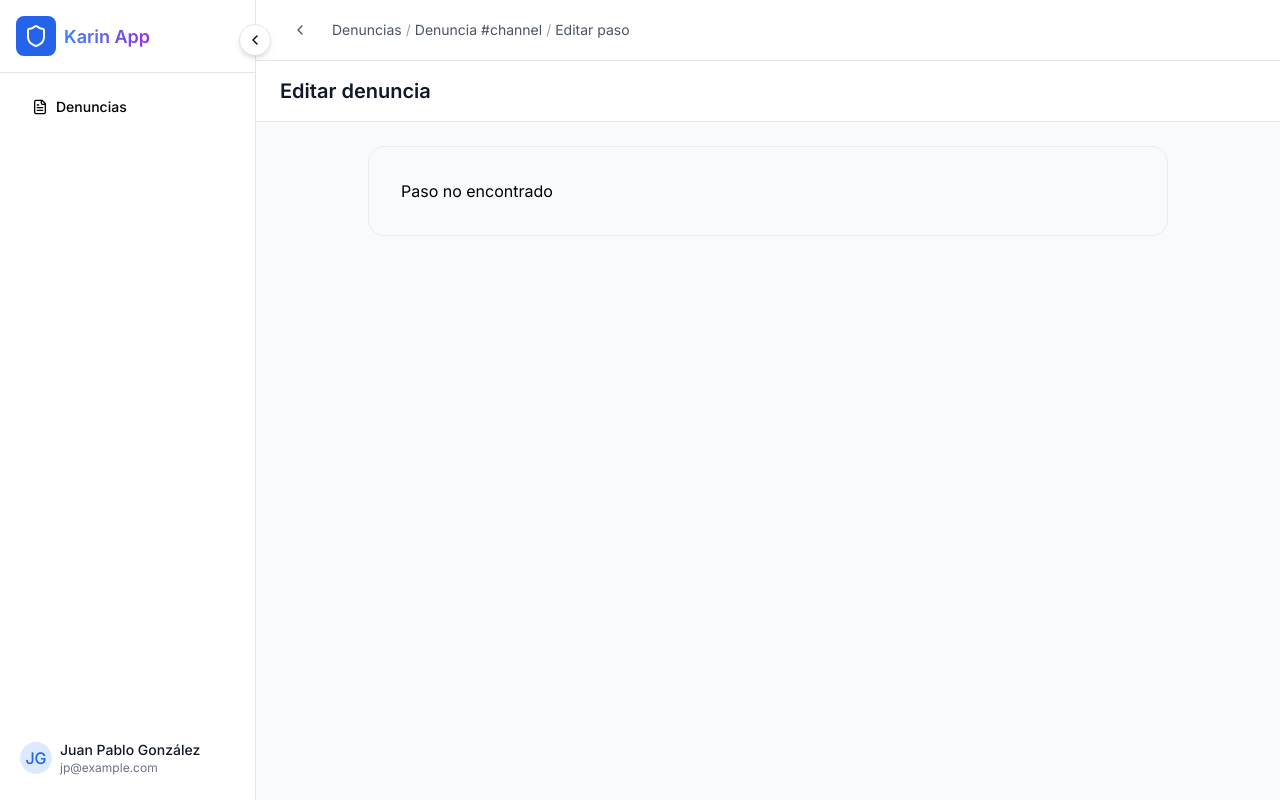
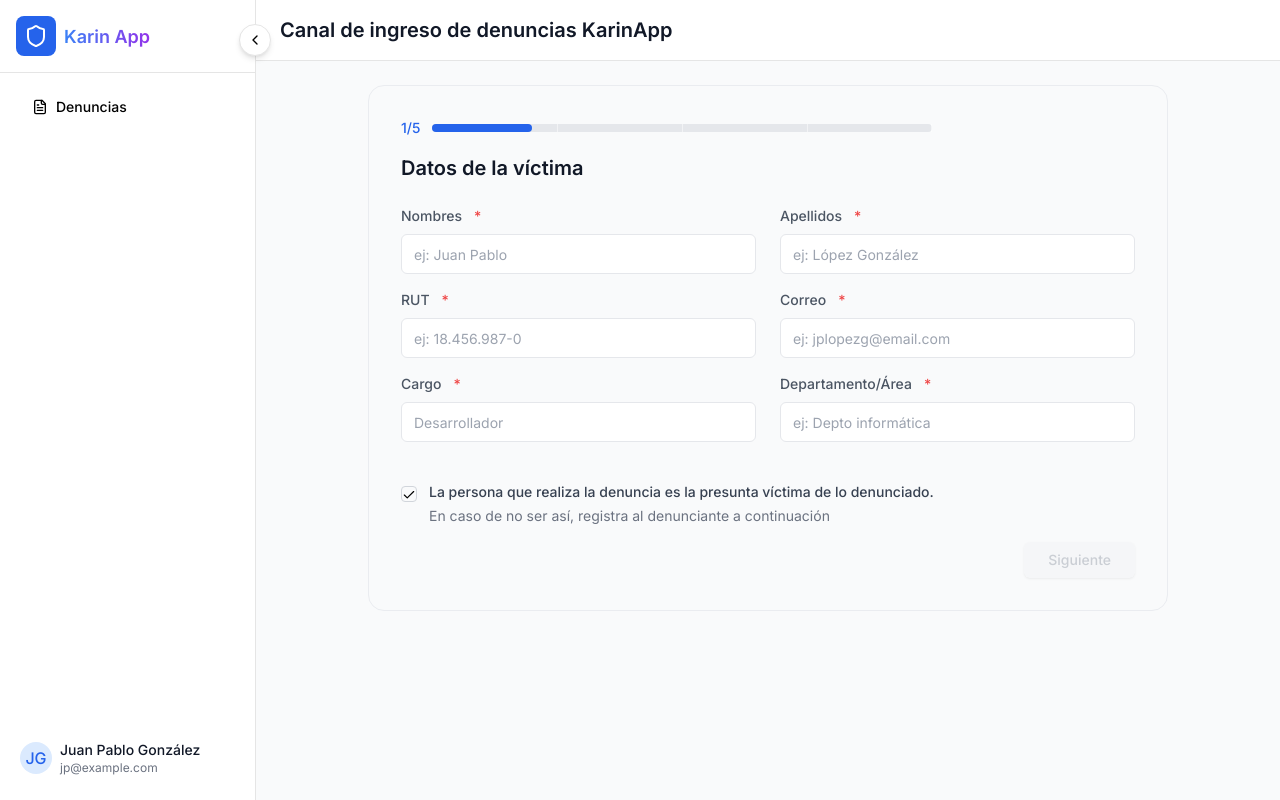
Before and after one commit to Karinapp-startup/karinapp-front, a Next.js app: page /complaints/channel in a window 1280 px wide. Built offline with nearby package versions, Linux system fonts and the light colour scheme.

Commit message:
canal de denuncias

```diff
--- a/src/app/complaints/[id]/page.tsx
+++ b/src/app/complaints/[id]/page.tsx
@@ -48,11 +48,30 @@ import {
 import {
   SummaryFormData
 } from "@/interfaces/complaints/forms/summary";
+import { useVictimFormValidation } from "@/components/complaints/components/new-complaint/complements/hooks/useVictimFormValidation";
 
 // Extender el tipo ComplaintType para incluir los campos de edición
 interface EditableComplaintType extends ComplaintType {
   employer?: EmployerFormData;
-  victim?: VictimFormData;
+  victim?: {
+    victim: {
+      firstName: string;
+      lastName: string;
+      rut: string;
+      email: string;
+      position: string;
+      department: string;
+    };
+    complainant?: {
+      firstName: string;
+      lastName: string;
+      rut: string;
+      email: string;
+      position: string;
+      department: string;
+    };
+    isVictim: boolean;
+  };
   accused?: AccusedFormData;
   relationship?: RelationshipFormData;
   situations?: SituationsFormData;
@@ -87,7 +106,8 @@ const defaultFormValues = {
       position: "",
       department: "",
     },
-    isVictim: false,
+    complainant: undefined,
+    isVictim: true
   },
   accused: {
     accused: {
@@ -237,7 +257,20 @@ export default function EditComplaintStep() {
       case '1':
         return <EmployerForm defaultValues={complaintData.employer ?? defaultFormValues.employer} {...commonProps} />;
       case '2':
-        return <VictimForm defaultValues={complaintData.victim ?? defaultFormValues.victim} {...commonProps} />;
+        const victimData = complaintData.victim ?? defaultFormValues.victim;
+        const victimValidation = useVictimFormValidation({
+          victim: victimData.victim,
+          complainant: victimData.complainant,
+          isVictim: victimData.isVictim
+        });
+
+        return (
+          <VictimForm
+            defaultValues={victimData}
+            {...commonProps}
+            validation={victimValidation}
+          />
+        );
       case '3':
         return <AccusedForm defaultValues={complaintData.accused ?? defaultFormValues.accused} {...commonProps} />;
       case '4':
--- /dev/null
+++ b/src/app/complaints/channel/page.tsx
@@ -0,0 +1,7 @@
+"use client";
+
+import { ChannelComplaintForm } from "@/components/complaints/components/channel/ChannelComplaintForm";
+
+export default function ChannelComplaintPage() {
+    return <ChannelComplaintForm />;
+}
--- /dev/null
+++ b/src/components/complaints/components/channel/ChannelComplaintForm.tsx
@@ -0,0 +1,265 @@
+"use client";
+
+import { useState } from "react";
+import { useRouter } from "next/navigation";
+import { VictimForm } from "../new-complaint/steps/VictimForm";
+import { ReportedFactsForm } from "../new-complaint/steps/ReportedFactsForm";
+import { ReportedSituationsForm } from "../new-complaint/steps/ReportedSituationsForm";
+import { WitnessForm } from "../new-complaint/steps/WitnessForm";
+import { SafeguardMeasuresForm } from "../new-complaint/steps/SafeguardMeasuresForm";
+import { useVictimFormValidation } from "../new-complaint/complements/hooks/useVictimFormValidation";
+import { ProgressBar } from "../new-complaint/components/ProgressBar";
+import { Loader2 } from "lucide-react";
+import { Button } from "@/components/ui/button";
+import { cn } from "@/lib/utils";
+import { SafeguardMeasureType, SafeguardMeasuresFormData } from "@/interfaces/complaints/forms/safeguard";
+import { ReportedFactsFormData, defaultReportedFactsFormData } from "@/interfaces/complaints/forms/reported-facts";
+import { WitnessFormData } from "@/interfaces/complaints/forms/witness";
+import { ReportedSituationsFormData } from "@/interfaces/complaints/forms/reported-situations";
+import { AccusedForm } from "../new-complaint/steps/AccusedForm";
+import { RelationshipForm } from "../new-complaint/steps/RelationshipForm";
+import { AccusedFormData, AccusedPerson } from "@/interfaces/complaints/forms/accused";
+import { RelationshipFormData, RelationshipType, HierarchyLevel } from "@/interfaces/complaints/forms/relationship";
+import { toast } from "sonner";
+import { VictimFormData } from "@/interfaces/complaints/forms/victim";
+
+interface ChannelFormData {
+  victim: VictimFormData | null;
+  accused: AccusedFormData | null;
+  relationship: RelationshipFormData | null;
+  witness: WitnessFormData | null;
+  reportedFacts: ReportedFactsFormData | null;
+}
+
+export function ChannelComplaintForm() {
+  const [currentStep, setCurrentStep] = useState(1);
+  const [isLoading, setIsLoading] = useState(false);
+  const router = useRouter();
+  const TOTAL_STEPS = 5;
+
+  const [formData, setFormData] = useState<ChannelFormData>({
+    victim: null,
+    accused: null,
+    relationship: null,
+    witness: null,
+    reportedFacts: null
+  });
+
+  const victimValidation = useVictimFormValidation({
+    victim: {
+      firstName: "",
+      lastName: "",
+      rut: "",
+      email: "",
+      position: "",
+      department: "",
+    },
+    isVictim: true
+  });
+
+  const canAdvanceToNextStep = () => {
+    if (isLoading) return false;
+
+    switch (currentStep) {
+      case 1: // VictimForm
+        return victimValidation.isValid;
+
+      case 2: // AccusedForm
+        return formData.accused?.accusedList && formData.accused.accusedList.length > 0;
+
+      case 3: // RelationshipForm
+        return formData.relationship?.relationship &&
+          formData.relationship.relationship.type &&
+          formData.relationship.relationship.hierarchyLevel;
+
+      case 4: // WitnessForm
+        return true; // Los testigos son opcionales
+
+      case 5: // ReportedFactsForm
+        return formData.reportedFacts?.date &&
+          formData.reportedFacts?.description &&
+          formData.reportedFacts.description.length > 0;
+
+      default:
+        return false;
+    }
+  };
+
+  const handleNext = async (data: any) => {
+    setIsLoading(true);
+
+    try {
+      const formName = getCurrentFormName();
+      if (formName) {
+        setFormData(prev => ({
+          ...prev,
+          [formName]: data
+        }));
+      }
+
+      await new Promise(resolve => setTimeout(resolve, 1000));
+      console.log('Guardando datos:', data);
+
+      if (currentStep === TOTAL_STEPS) {
+        toast.success("Denuncia guardada correctamente");
+        router.push('/complaints/sign-complaint');
+        return;
+      }
+
+      setCurrentStep(prev => prev + 1);
+    } catch (error) {
+      toast.error("Error al guardar los datos");
+      console.error(error);
+    } finally {
+      setIsLoading(false);
+    }
+  };
+
+  const getCurrentFormName = (): keyof ChannelFormData | '' => {
+    switch (currentStep) {
+      case 1: return 'victim';
+      case 2: return 'accused';
+      case 3: return 'relationship';
+      case 4: return 'witness';
+      case 5: return 'reportedFacts';
+      default: return '';
+    }
+  };
+
+  const handleBack = () => {
+    setCurrentStep(prev => prev - 1);
+  };
+
+  const renderStep = () => {
+    const commonProps = {
+      onNext: handleNext,
+      onBack: handleBack,
+    };
+
+    switch (currentStep) {
+      case 1:
+        return (
+          <VictimForm
+            defaultValues={{
+              victim: {
+                firstName: "",
+                lastName: "",
+                rut: "",
+                email: "",
+                position: "",
+                department: "",
+              },
+              isVictim: true
+            }}
+            validation={victimValidation}
+            {...commonProps}
+          />
+        );
+      case 2:
+        const accusedDefaults: AccusedFormData = {
+          accusedFirstName: '',
+          accusedLastName: '',
+          accusedRut: '',
+          accusedEmail: '',
+          accusedPosition: '',
+          accusedDepartment: '',
+          accusedList: [],
+          employerId: 'select',
+          accusedId: 'select'
+        };
+        return <AccusedForm defaultValues={accusedDefaults} {...commonProps} />;
+      case 3:
+        const relationshipDefaults = {
+          relationship: {
+            type: RelationshipType.DIRECT,
+            hierarchyLevel: HierarchyLevel.SUPERIOR,
+            description: "",
+            situations: {
+              hasEvidence: false,
+              hasPriorCases: false,
+              wasPreviouslyReported: false
+            }
+          },
+          startDate: new Date(),
+          isCurrentEmployee: false,
+          position: "",
+          department: ""
+        };
+        return <RelationshipForm defaultValues={relationshipDefaults} {...commonProps} />;
+      case 4:
+        const witnessDefaults: WitnessFormData = {
+          witnesses: [{
+            fullName: "",
+            position: "",
+            department: "",
+          }]
+        };
+        return <WitnessForm defaultValues={witnessDefaults} {...commonProps} />;
+      case 5:
+        return <ReportedFactsForm
+          defaultValues={defaultReportedFactsFormData}
+          {...commonProps}
+        />;
+      default:
+        return null;
+    }
+  };
+
+  return (
+    <div className="flex flex-col min-h-screen">
+      <div className="px-6 py-4 border-b">
+        <h1 className="text-xl font-semibold text-gray-900">Canal de ingreso de denuncias KarinApp</h1>
+      </div>
+
+      <div className="flex-1 p-6 bg-gray-50">
+        <div className="w-full max-w-[800px] mx-auto">
+          <div className="rounded-2xl border border-[#EAECF0] bg-[#F9FAFB] p-8">
+            <div className="space-y-4">
+              <div className="flex flex-col sm:flex-row sm:items-center justify-between gap-4">
+                <div className="flex flex-col sm:flex-row sm:items-center gap-3 w-full sm:w-auto">
+                  <span className="text-sm text-blue-600 font-medium whitespace-nowrap">{currentStep}/{TOTAL_STEPS}</span>
+                  <div className="w-full sm:w-[300px] md:w-[400px] lg:w-[500px]">
+                    <ProgressBar currentStep={currentStep} totalSteps={TOTAL_STEPS} />
+                  </div>
+                </div>
+                {isLoading && (
+                  <div className="flex items-center gap-2 text-sm text-gray-500">
+                    <Loader2 className="w-4 h-4 animate-spin" />
+                    <span>Guardando...</span>
+                  </div>
+                )}
+              </div>
+
+              {renderStep()}
+
+              <div className="flex justify-end gap-4">
+                {currentStep > 1 && (
+                  <Button
+                    variant="outline"
+                    onClick={handleBack}
+                    className="text-gray-700 border border-gray-300 flex items-center gap-2 mr-auto"
+                  >
+                    Atrás
+                  </Button>
+                )}
+
+                <Button
+                  onClick={() => handleNext({})}
+                  disabled={!canAdvanceToNextStep()}
+                  className={cn(
+                    "px-6 ml-auto",
+                    canAdvanceToNextStep()
+                      ? "bg-blue-600 hover:bg-blue-700 text-white"
+                      : "bg-gray-100 text-gray-400 cursor-not-allowed"
+                  )}
+                >
+                  {currentStep === TOTAL_STEPS ? "Finalizar" : "Siguiente"}
+                </Button>
+              </div>
+            </div>
+          </div>
+        </div>
+      </div>
+    </div>
+  );
+}
```
